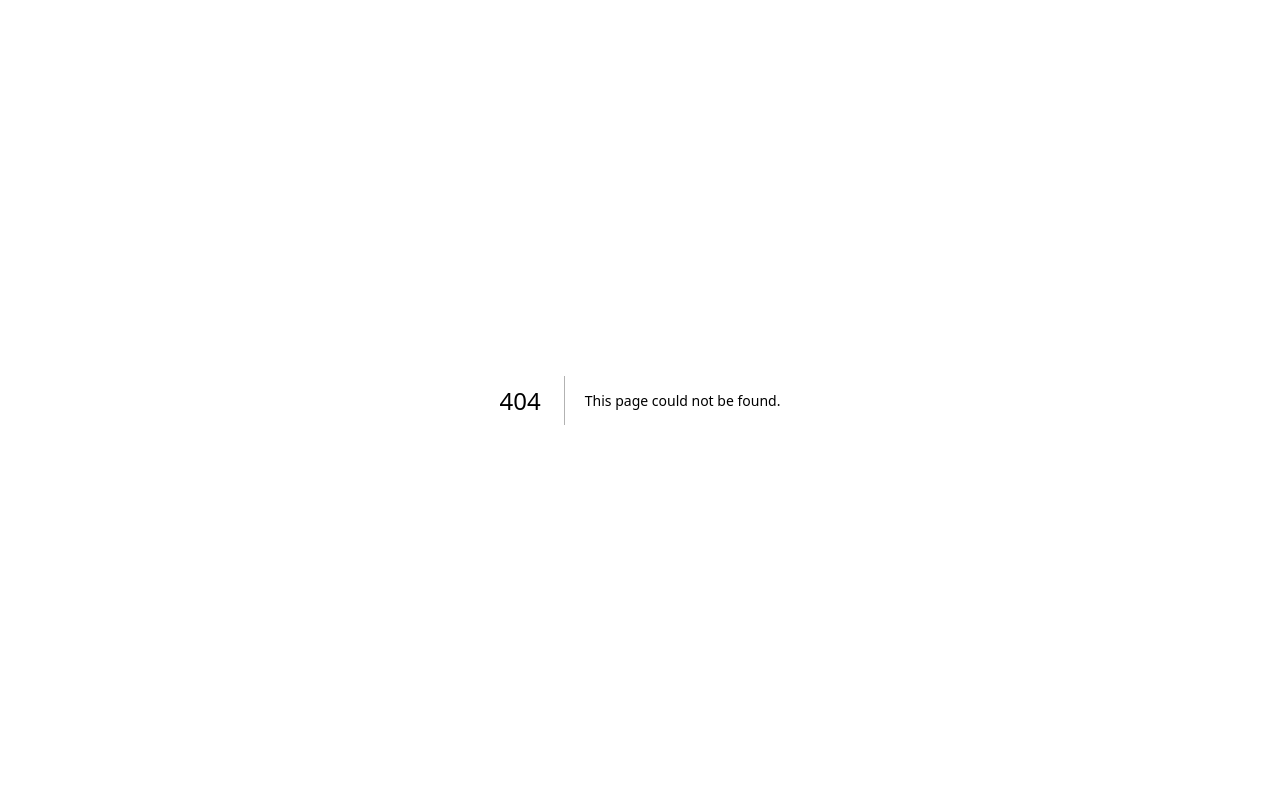
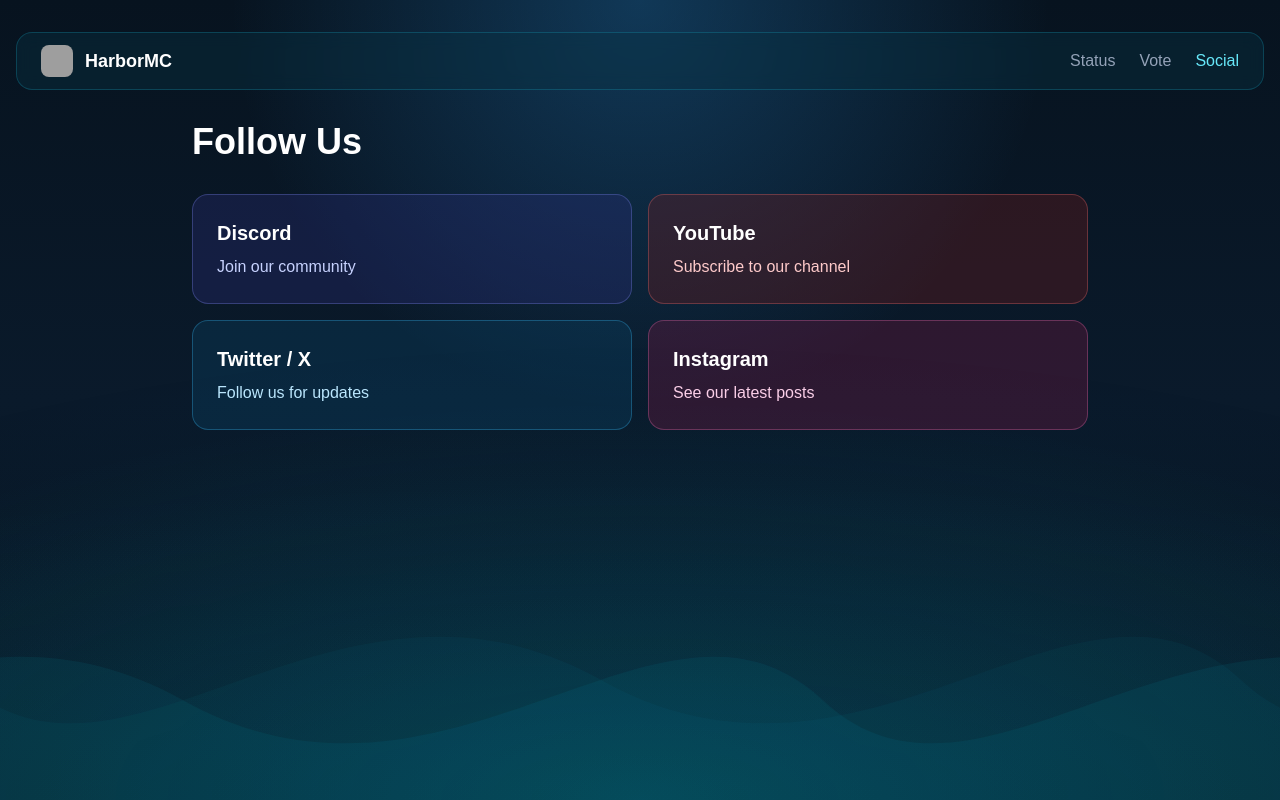
Before and after one commit to VideoHarbor2115/harbor-dashboard, a Next.js app: page /social in a window 1280 px wide. Before the commit this address had no page. Built offline with nearby package versions, Linux system fonts and the light colour scheme; grey boxes are pictures that could not be loaded.

Commit message:
Add nav menu, vote and social pages, change Bedrock port color

```diff
--- a/src/app/page.tsx
+++ b/src/app/page.tsx
@@ -1,5 +1,6 @@
 import { getServerStatus } from '@/lib/server-status';
 import { ServerStatus } from '@/components/ServerStatus';
+import Link from 'next/link';
 
 // Always render live status on request — do not bake values at build time.
 export const dynamic = 'force-dynamic';
@@ -12,6 +13,19 @@ export default async function Home() {
       {/* Sea background animations */}
       <div className="sea-bg pointer-events-none absolute inset-0 -z-10" />
 
+      {/* Navigation */}
+      <nav className="mb-8 flex items-center justify-between rounded-2xl border border-cyan-400/20 bg-cyan-950/40 px-6 py-3 backdrop-blur">
+        <div className="flex items-center gap-3">
+          <img src="/logo.png" alt="HarborMC" className="h-8 w-8 rounded-lg" />
+          <span className="text-lg font-bold text-white">HarborMC</span>
+        </div>
+        <div className="flex gap-6">
+          <Link href="/" className="text-cyan-300 transition hover:text-cyan-100">Status</Link>
+          <Link href="/vote" className="text-slate-400 transition hover:text-cyan-300">Vote</Link>
+          <Link href="/social" className="text-slate-400 transition hover:text-cyan-300">Social</Link>
+        </div>
+      </nav>
+
       <div className="mx-auto max-w-6xl rounded-3xl border border-cyan-400/30 bg-cyan-950/50 p-6 shadow-2xl shadow-cyan-900/30 backdrop-blur">
         <ServerStatus initialData={data} />
       </div>
--- /dev/null
+++ b/src/app/social/page.tsx
@@ -0,0 +1,71 @@
+import Link from 'next/link';
+
+export const dynamic = 'force-dynamic';
+
+export default function Social() {
+  return (
+    <main className="relative min-h-screen overflow-hidden px-4 py-8 text-slate-100">
+      {/* Sea background animations */}
+      <div className="sea-bg pointer-events-none absolute inset-0 -z-10" />
+
+      {/* Navigation */}
+      <nav className="mb-8 flex items-center justify-between rounded-2xl border border-cyan-400/20 bg-cyan-950/40 px-6 py-3 backdrop-blur">
+        <div className="flex items-center gap-3">
+          <img src="/logo.png" alt="HarborMC" className="h-8 w-8 rounded-lg" />
+          <span className="text-lg font-bold text-white">HarborMC</span>
+        </div>
+        <div className="flex gap-6">
+          <Link href="/" className="text-slate-400 transition hover:text-cyan-300">Status</Link>
+          <Link href="/vote" className="text-slate-400 transition hover:text-cyan-300">Vote</Link>
+          <Link href="/social" className="text-cyan-300 transition hover:text-cyan-100">Social</Link>
+        </div>
+      </nav>
+
+      <div className="mx-auto max-w-4xl">
+        <h1 className="mb-8 text-4xl font-bold text-white">Follow Us</h1>
+
+        <div className="grid gap-4 md:grid-cols-2">
+          <a
+            href="https://discord.gg/juNs35nM5z"
+            target="_blank"
+            rel="noopener noreferrer"
+            className="rounded-2xl border border-indigo-400/30 bg-indigo-900/30 p-6 transition hover:bg-indigo-800/40"
+          >
+            <h2 className="text-xl font-semibold text-white">Discord</h2>
+            <p className="mt-2 text-indigo-200">Join our community</p>
+          </a>
+
+          <a
+            href="#"
+            target="_blank"
+            rel="noopener noreferrer"
+            className="rounded-2xl border border-red-400/30 bg-red-900/30 p-6 transition hover:bg-red-800/40"
+          >
+            <h2 className="text-xl font-semibold text-white">YouTube</h2>
+            <p className="mt-2 text-red-200">Subscribe to our channel</p>
+          </a>
+
+          <a
+            href="#"
+            target="_blank"
+            rel="noopener noreferrer"
+            className="rounded-2xl border border-sky-400/30 bg-sky-900/30 p-6 transition hover:bg-sky-800/40"
+          >
+            <h2 className="text-xl font-semibold text-white">Twitter / X</h2>
+            <p className="mt-2 text-sky-200">Follow us for updates</p>
+          </a>
+
+          <a
+            href="#"
+            target="_blank"
+            rel="noopener noreferrer"
+            className="rounded-2xl border border-pink-400/30 bg-pink-900/30 p-6 transition hover:bg-pink-800/40"
+          >
+            <h2 className="text-xl font-semibold text-white">Instagram</h2>
+            <p className="mt-2 text-pink-200">See our latest posts</p>
+          </a>
+        </div>
+      </div>
+    </main>
+  );
+}
--- /dev/null
+++ b/src/app/vote/page.tsx
@@ -0,0 +1,75 @@
+import Link from 'next/link';
+
+export const dynamic = 'force-dynamic';
+
+export default function Vote() {
+  return (
+    <main className="relative min-h-screen overflow-hidden px-4 py-8 text-slate-100">
+      {/* Sea background animations */}
+      <div className="sea-bg pointer-events-none absolute inset-0 -z-10" />
+
+      {/* Navigation */}
+      <nav className="mb-8 flex items-center justify-between rounded-2xl border border-cyan-400/20 bg-cyan-950/40 px-6 py-3 backdrop-blur">
+        <div className="flex items-center gap-3">
+          <img src="/logo.png" alt="HarborMC" className="h-8 w-8 rounded-lg" />
+          <span className="text-lg font-bold text-white">HarborMC</span>
+        </div>
+        <div className="flex gap-6">
+          <Link href="/" className="text-slate-400 transition hover:text-cyan-300">Status</Link>
+          <Link href="/vote" className="text-cyan-300 transition hover:text-cyan-100">Vote</Link>
+          <Link href="/social" className="text-slate-400 transition hover:text-cyan-300">Social</Link>
+        </div>
+      </nav>
+
+      <div className="mx-auto max-w-4xl">
+        <h1 className="mb-8 text-4xl font-bold text-white">Vote for HarborMC</h1>
+
+        <div className="grid gap-4 md:grid-cols-2">
+          <a
+            href="#"
+            target="_blank"
+            rel="noopener noreferrer"
+            className="rounded-2xl border border-cyan-400/30 bg-cyan-900/30 p-6 transition hover:bg-cyan-800/40"
+          >
+            <h2 className="text-xl font-semibold text-white">PlanetMinecraft</h2>
+            <p className="mt-2 text-cyan-200">Vote for us on PMC</p>
+          </a>
+
+          <a
+            href="#"
+            target="_blank"
+            rel="noopener noreferrer"
+            className="rounded-2xl border border-cyan-400/30 bg-cyan-900/30 p-6 transition hover:bg-cyan-800/40"
+          >
+            <h2 className="text-xl font-semibold text-white">TopG</h2>
+            <p className="mt-2 text-cyan-200">Vote for us on TopG</p>
+          </a>
+
+          <a
+            href="#"
+            target="_blank"
+            rel="noopener noreferrer"
+            className="rounded-2xl border border-cyan-400/30 bg-cyan-900/30 p-6 transition hover:bg-cyan-800/40"
+          >
+            <h2 className="text-xl font-semibold text-white">Minecraft Server List</h2>
+            <p className="mt-2 text-cyan-200">Vote for us on MCSL</p>
+          </a>
+
+          <a
+            href="#"
+            target="_blank"
+            rel="noopener noreferrer"
+            className="rounded-2xl border border-cyan-400/30 bg-cyan-900/30 p-6 transition hover:bg-cyan-800/40"
+          >
+            <h2 className="text-xl font-semibold text-white">ServerPact</h2>
+            <p className="mt-2 text-cyan-200">Vote for us on ServerPact</p>
+          </a>
+        </div>
+
+        <p className="mt-8 text-center text-slate-400">
+          Voting helps us grow! Thank you for your support.
+        </p>
+      </div>
+    </main>
+  );
+}
--- a/src/components/ServerStatus.tsx
+++ b/src/components/ServerStatus.tsx
@@ -101,7 +101,7 @@ export function ServerStatus({ initialData }: { initialData: ServerSnapshot }) {
       <section className="grid gap-4 md:grid-cols-2 xl:grid-cols-4">
         <StatCard label="Users" value={data.users ?? '—'} accent="cyan" />
         <StatCard label="IP address" value={data.ipAddress ?? '—'} accent="blue" />
-        <StatCard label="Bedrock port" value={data.port ?? '—'} accent="amber" />
+        <StatCard label="Bedrock port" value={data.port ?? '—'} accent="sky" />
         <StatCard label="Uptime" value={data.uptime ?? '—'} accent="emerald" />
       </section>
 
@@ -147,6 +147,7 @@ function StatCard({ label, value, accent }: { label: string; value: string; acce
   const accentMap: Record<string, string> = {
     cyan: 'border-cyan-300/40 bg-cyan-900/30 text-cyan-100',
     blue: 'border-sky-300/40 bg-sky-900/30 text-sky-100',
+    sky: 'border-sky-400/40 bg-sky-900/40 text-sky-100',
     amber: 'border-amber-300/40 bg-amber-900/30 text-amber-100',
     emerald: 'border-teal-300/40 bg-teal-900/30 text-teal-100',
   };
```
